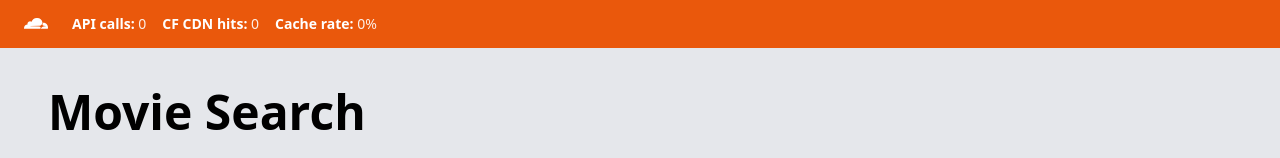
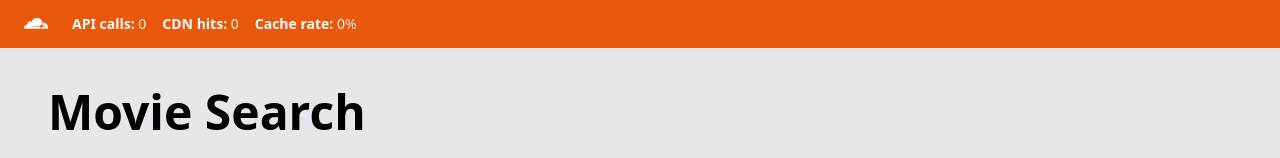
Before and after one commit to wouterds/movie-search, a Next.js app: page / in a window 1280 px wide. Shown: the top 158 px of the page. Built offline with nearby package versions, Linux system fonts and the light colour scheme; no server answers.

Commit message:
fix: remove 'CF ' prefix

```diff
--- a/src/pages/index.tsx
+++ b/src/pages/index.tsx
@@ -36,7 +36,7 @@ const Home = () => {
             <span className="font-medium text-white/90">{apiCalls}</span>
           </li>
           <li className="inline-block mx-1 sm:mx-2">
-            <span className="font-semibold">CF CDN hits:</span>{' '}
+            <span className="font-semibold">CDN hits:</span>{' '}
             <span className="font-medium text-white/90">{cacheHits}</span>
           </li>
           <li className="inline-block mx-1 sm:mx-2">
```
